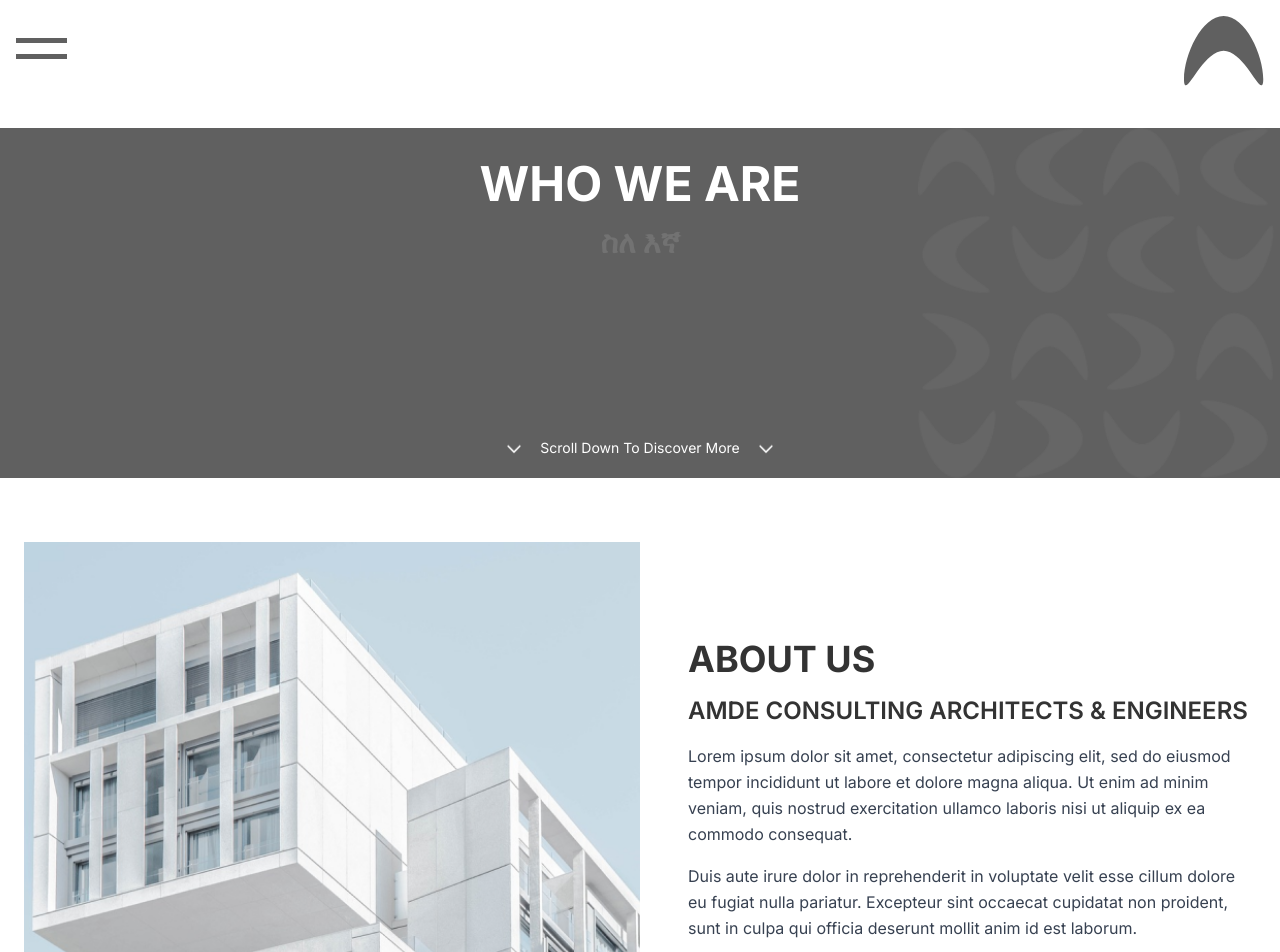
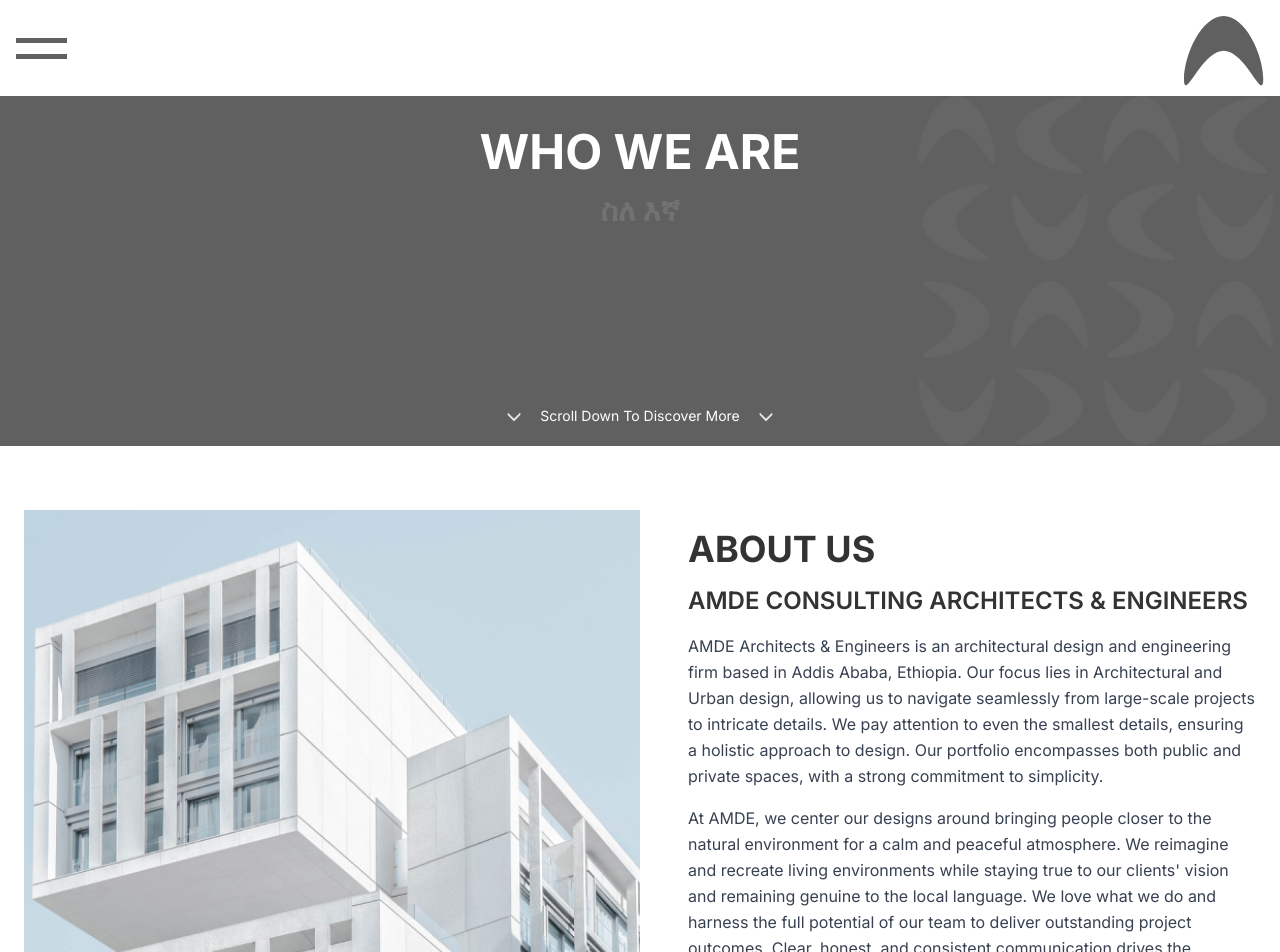
Before and after one commit to Aklilegetachew/AMDE, a Next.js app: page /aboutus in a window 1280 px wide. Shown: the top 952 px of the page. Built offline with nearby package versions, Linux system fonts and the light colour scheme.

Commit message:
projects and home page

```diff
--- a/src/app/Component/AnimatedMenu.tsx
+++ b/src/app/Component/AnimatedMenu.tsx
@@ -84,12 +84,14 @@
 
   const toggleMenu = () => {
     setIsOpen(!isOpen);
-
+    // ${
+    //   isOpen ? "translate-x-0 opacity-100" : ""
+    // }
     if (menuRef.current) {
       if (isOpen) {
         gsap.to(menuRef.current, {
           duration: 0.5,
-          x: "-100%",
+          x: "100%",
           opacity: 0,
           ease: "power2.inOut",
         });
@@ -97,7 +99,7 @@
         gsap.fromTo(
           menuRef.current,
           {
-            x: "-100%",
+            x: "100%",
             opacity: 0,
           },
           {
@@ -115,17 +117,23 @@
     <div>
       <button
         onClick={toggleMenu}
-        className="bg-transparent border-none cursor-pointer text-2xl md:text-3xl lg:text-4xl"
+        className="z-51 bg-transparent border-none cursor-pointer text-2xl md:text-3xl lg:text-4xl"
       >
+        {isOpen ? (
+          <img
+            src="/x.svg"
+            alt="Logo"
+            className="bg-white w-6 h-6 sm:w-8 sm:h-8 md:w-10 md:h-10 lg:w-12 lg:h-12 object-contain"
+          />
+        ) : (
           <span>
             <HamburgerMenu />
           </span>
+        )}
       </button>
       <div
         ref={menuRef}
-        className={`fixed top-0 left-0 w-full h-full secondary-color text-white flex item-center z-50  transform transition-transform duration-500 ease-in-out ${
-          isOpen ? "translate-x-0 opacity-100" : "-translate-x-full opacity-0"
-        }`}
+        className={`fixed top-0 left-0 w-full h-full secondary-color text-white flex item-center z-50  transform transition-transform duration-500 ease-in-out translate-x-full opacity-0`}
       >
         <nav className=" fixed w-full top-8 left-0 px-10   flex justify-between items-center">
           <button onClick={toggleMenu} className="flex items-center">
@@ -148,6 +156,8 @@
         </nav>
         <div className="w-full md:flex p-10 sm-below:px-4 sm-below:justify-between sm-below: justify-between sm:p-24 ">
           <ul className="list-none pt-20 m-0 flex flex-col w-full flex-grow flex-shrink-0 lg:w-2/3 sm-below:h-[70%]">
+            <div ref={listRef}>
+              {" "}
               <li className="font-lexend-deca text-[#727272] text-4xl sm-below:text-3xl font-bold sm-below:leading-10 leading-[65px] text-left  hover:text-[#F5F5F5]">
                 <Link href="/aboutus" passHref>
                   <div className="flex flex-col justify-center items-center lg:justify-start lg:items-start border-y border-[#727272] ">
@@ -156,6 +166,7 @@
                   </div>
                 </Link>
               </li>
+            </div>
             <li className="font-lexend-deca text-[#727272] text-4xl sm-below:text-xl font-medium leading-[65px] text-left hover:text-[#F5F5F5]">
               <Link href="/ourwork" passHref>
                 <div className="flex flex-col  justify-center items-center lg:justify-start lg:items-start border-y border-[#727272] ">
--- a/src/app/Component/ContentSection.tsx
+++ b/src/app/Component/ContentSection.tsx
@@ -37,8 +37,8 @@
           )}
 
           <div className="flex flex-col p-6">
-            <h2 className=" text-2xl font-normal mb-4 paragcolor">
-              AMDE CONSULTING ARCHITECTS &amp; ENGINEERS
+            <h2 className=" text-2xl mb-4 font-bold from-neutral-800">
+              {title}
             </h2>
             <p className="font-lexend-deca text-base font-normal leading-[22.5px] paragcolor">
               {paragraph}
--- a/src/app/Component/Header.tsx
+++ b/src/app/Component/Header.tsx
@@ -7,23 +7,12 @@
 
 const Header: React.FC = () => {
   return (
-    <header className="h-[15vh] sm:h-[8vh] md:h-[13vh]">
-      <nav className="w-full p-4 pb-1 flex justify-between items-center">
+    <header className="fixed top-0 w-full z-50 h-[15vh] sm:h-[8vh] md:h-[13vh] ">
+      <nav className="w-full p-4 pb-6 flex justify-between items-center">
         <div className="flex items-center">
           <AnimatedMenu />
         </div>
         <div className="flex items-center ml-auto">
-          {/* Logo */}
-          {/* <div className="relative w-56 sm:w-20 md:w-24 lg:w-26 xl:w-30 h-auto">
-            <Image
-              src="/logo.png"
-              alt="Selected Image"
-              width={250}
-              layout="fill"
-              objectFit="contain" // Use 'contain' to scale the image proportionally
-              className="grayscale-0"
-            />
-          </div> */}
           <Link href="/" passHref>
             <div className="flex-shrink-0">
               <img
--- a/src/app/Component/PageHeading.tsx
+++ b/src/app/Component/PageHeading.tsx
@@ -8,7 +8,7 @@
 const PageHeading: React.FC<PageHeadingProps> = ({ amharictitle, title }) => {
   return (
     <section
-      className="relative w-full h-[350px] bg-[#606060] mt-6 bg-[url('/GroupLogo.png')] bg-contain bg-right bg-no-repeat"
+      className="relative w-full h-[350px] bg-[#606060] mt-16 md:mt-24 bg-[url('/GroupLogo.png')] bg-contain bg-right bg-no-repeat"
       // style={{ backgroundImage: `url(${imageUrl})` }}
     >
       {/* <div className="absolute inset-0 bg-black opacity-20"></div> */}
--- a/src/app/aboutus/Component/About.tsx
+++ b/src/app/aboutus/Component/About.tsx
@@ -1,5 +1,5 @@
 import React from "react";
-import { useTranslation } from 'react-i18next';
+import { useTranslation } from "react-i18next";
 
 const About: React.FC = () => {
   return (
@@ -17,16 +17,22 @@
           AMDE CONSULTING ARCHITECTS &amp; ENGINEERS
         </h3>
         <p className="text-gray-700 leading-relaxed">
-          Lorem ipsum dolor sit amet, consectetur adipiscing elit, sed do
-          eiusmod tempor incididunt ut labore et dolore magna aliqua. Ut enim ad
-          minim veniam, quis nostrud exercitation ullamco laboris nisi ut
-          aliquip ex ea commodo consequat.
+          AMDE Architects & Engineers is an architectural design and engineering
+          firm based in Addis Ababa, Ethiopia. Our focus lies in Architectural
+          and Urban design, allowing us to navigate seamlessly from large-scale
+          projects to intricate details. We pay attention to even the smallest
+          details, ensuring a holistic approach to design. Our portfolio
+          encompasses both public and private spaces, with a strong commitment
+          to simplicity.
         </p>
         <p className="text-gray-700 leading-relaxed mt-4">
-          Duis aute irure dolor in reprehenderit in voluptate velit esse cillum
-          dolore eu fugiat nulla pariatur. Excepteur sint occaecat cupidatat non
-          proident, sunt in culpa qui officia deserunt mollit anim id est
-          laborum.
+          At AMDE, we center our designs around bringing people closer to the
+          natural environment for a calm and peaceful atmosphere. We reimagine
+          and recreate living environments while staying true to our clients&apos;
+          vision and remaining genuine to the local language. We love what we do
+          and harness the full potential of our team to deliver outstanding
+          project outcomes. Clear, honest, and consistent communication drives
+          the materialization of our client&apos;s needs.
         </p>
       </div>
     </section>
--- a/src/app/ourwork/page.tsx
+++ b/src/app/ourwork/page.tsx
@@ -14,15 +14,50 @@
       <PageHeading amharictitle="ስራዎቻችን" title="OUR WORKS" />
 
       <ContentSection
-        title=""
-        paragraph="Lorem ipsum dolor sit amet, consectetur adipiscing elit, sed do eiusmod tempor incididunt ut labore et dolore magna aliqua..."
+        title="MCH: Meskel Square to City Hall Street Refurbishment"
+        paragraph="Cited at the heart of Addis Ababa, the whole project is intended to keep the old structure and function intact and enhance its linkage with the adjacent functions, through well designed mobility system, and introduction of public facilities. The project begins with the re-imagination of the vast plaza of the Meskel square and ends with a mini plaza linked in-between by the 3.5km pedestrian refurbished pedestrian walkway. Mobility (both pedestrian and vehicular) was the central governing element in the reorganization of the various spaces at the two plazas and recreating the 3.5 km pedestrian walkway."
+        imageSrc="/meskelSquare.jpg"
+        imageAlt="Description of Image 1"
+        imageSide="left" // Image on the right
+      />
+      <ContentSection
+        title="The Green Tower (3B+G+15 Apartment Building) "
+        paragraph="Aiming at creating a luxurious residence, EMADA Homes is an apartment building with a well-integrated green to each of the spaces. The central aim is to create one whole connected green space beginning from the reception's lavish garden leading to the intermediary public space, which is serving as an elevated public space privileged with a 360 view and culminating with a pent houses' indoor and outdoor garden."
+        imageSrc="/design1.png"
+        imageAlt="Description of Image 1"
+        imageSide="right" // Image on the right
+      />
+      <ContentSection
+        title="The Green Tower - Interior"
+        paragraph="Skillfully crafted green is localized centrally at the open down stretching vertically from the ground to the last floor. The vertical stretch of green gives the interior a sense of being on the ground floor which is magnified by a green intermediate terrace floor. The use of nude colors, that are in tune with the green, resonate throughout the whole space of the apartment creating a calm atmosphere."
         imageSrc="/design1.png"
         imageAlt="Description of Image 1"
         imageSide="left" // Image on the right
       />
       <ContentSection
-        title=""
-        paragraph="Lorem ipsum dolor sit amet, consectetur adipiscing elit, sed do eiusmod tempor incididunt ut labore et dolore magna aliqua..."
+        title="Hill House"
+        paragraph="Sitting on one of the hills of Addis, the Yeka mountain, the private residence relishes the city view rested within the green environment. With a dual access to the site, the project is socketed at steeping gradient allowing multiple grounds. It draws in the city view and the adjacent green into the spaces through wide glass façade. Due to the sloping land, multiple grounds are availed with three level access to the adjacent green landscape.  "
+        imageSrc="/design1.png"
+        imageAlt="Description of Image 1"
+        imageSide="right" // Image on the right
+      />
+      <ContentSection
+        title="Hill House - Interior"
+        paragraph="Shades of brown with a blend of white is utilized in the interiors to create earthly feeling. Natural light plays a major role in illuminating the spaces through the wide curtain walls. Spacious interior is achieved by avoiding separating walls between spaces."
+        imageSrc="/design1.png"
+        imageAlt="Description of Image 1"
+        imageSide="right" // Image on the right
+      />
+      <ContentSection
+        title="Colorex"
+        paragraph="Colorex is a 9 floored residential apartment building with a daring use of color. Offering the opportunity to revisit ones childhoods’ creativity and love for colors, colorex experiments on colors on varied spaces. Each unit is assigned to at least 2 specific colors, composing an array of colors on the whole building structure. Colorex is also an attempt to relate itself with the outside through its provocative color composition."
+        imageSrc="/design1.png"
+        imageAlt="Description of Image 1"
+        imageSide="right" // Image on the right
+      />
+      <ContentSection
+        title="Green Ladder (3B+G+16 Apartment Building) "
+        paragraph="Coming soon!"
         imageSrc="/design1.png"
         imageAlt="Description of Image 1"
         imageSide="right" // Image on the right
```
Also changed, not shown: src/app/page.tsx (+59 -31 lines). Lines whose indentation alone changed are shown as unchanged.
